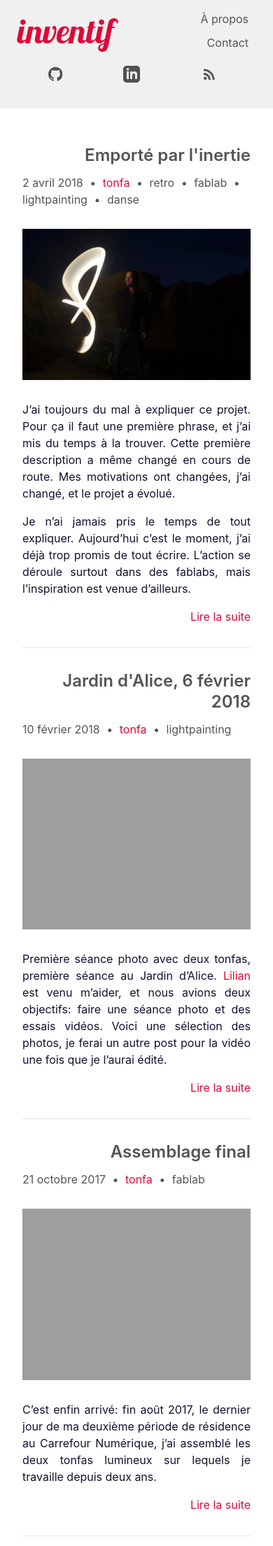
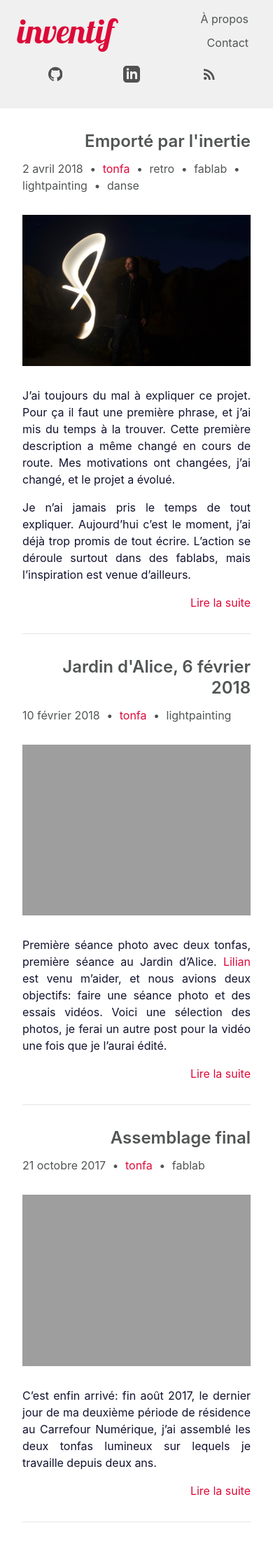
Before and after one commit to Ruff9/inventif, a Jekyll site: the page built from index.html, in a window 390 px wide. Shown: the top 2209 px of the page at 70% size. Built offline with Jekyll 4.4.1, drawn with Linux system fonts in a browser that asks for light colours; the list of posts is cut into pages by our own code.

Commit message:
adjust mobile style 3

```diff
--- a/_sass/hydeout/_posts.scss
+++ b/_sass/hydeout/_posts.scss
@@ -87,6 +87,10 @@ article + *, .post-body ~ section {
   }
 }
 
+.index .post-title {
+  margin: 0 auto 20px;
+}
+
 // h1-size h2
 h2.post-title, h2.page-title {
   font-size: 1.5rem;
```
